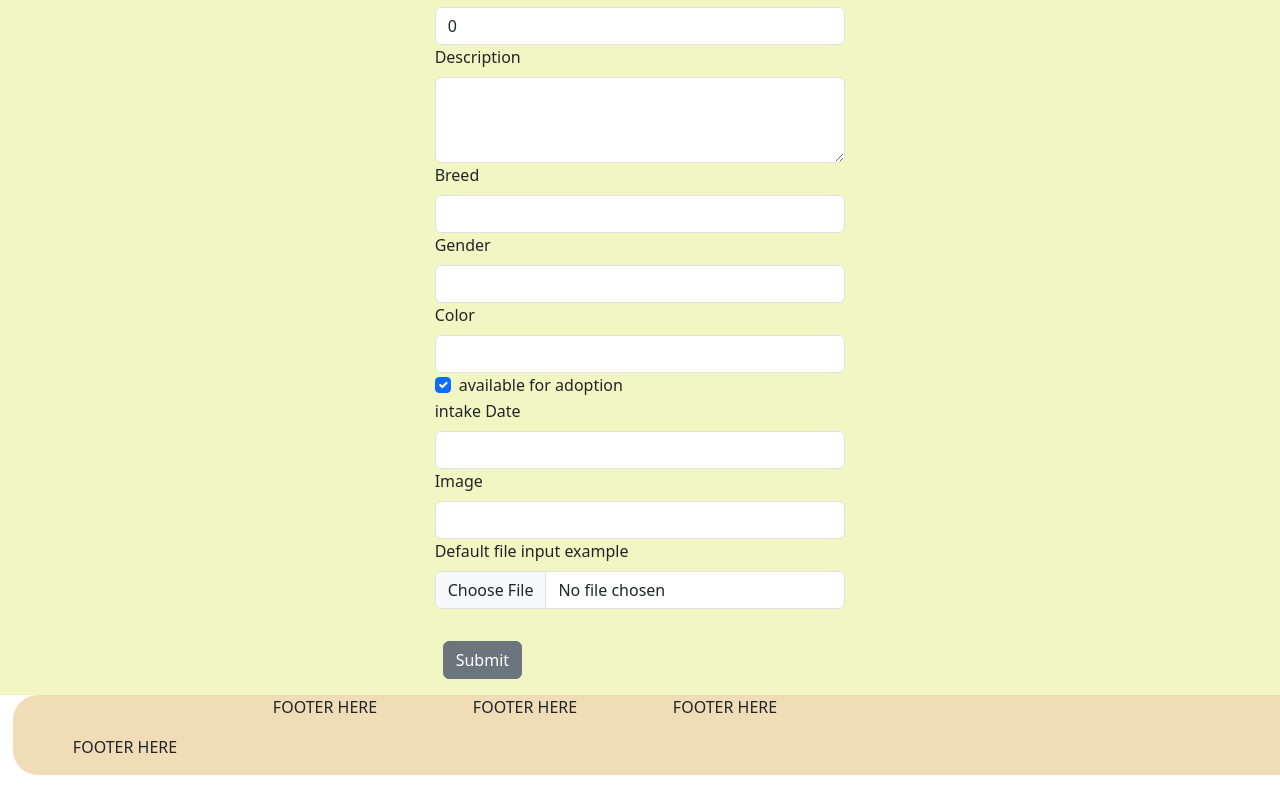
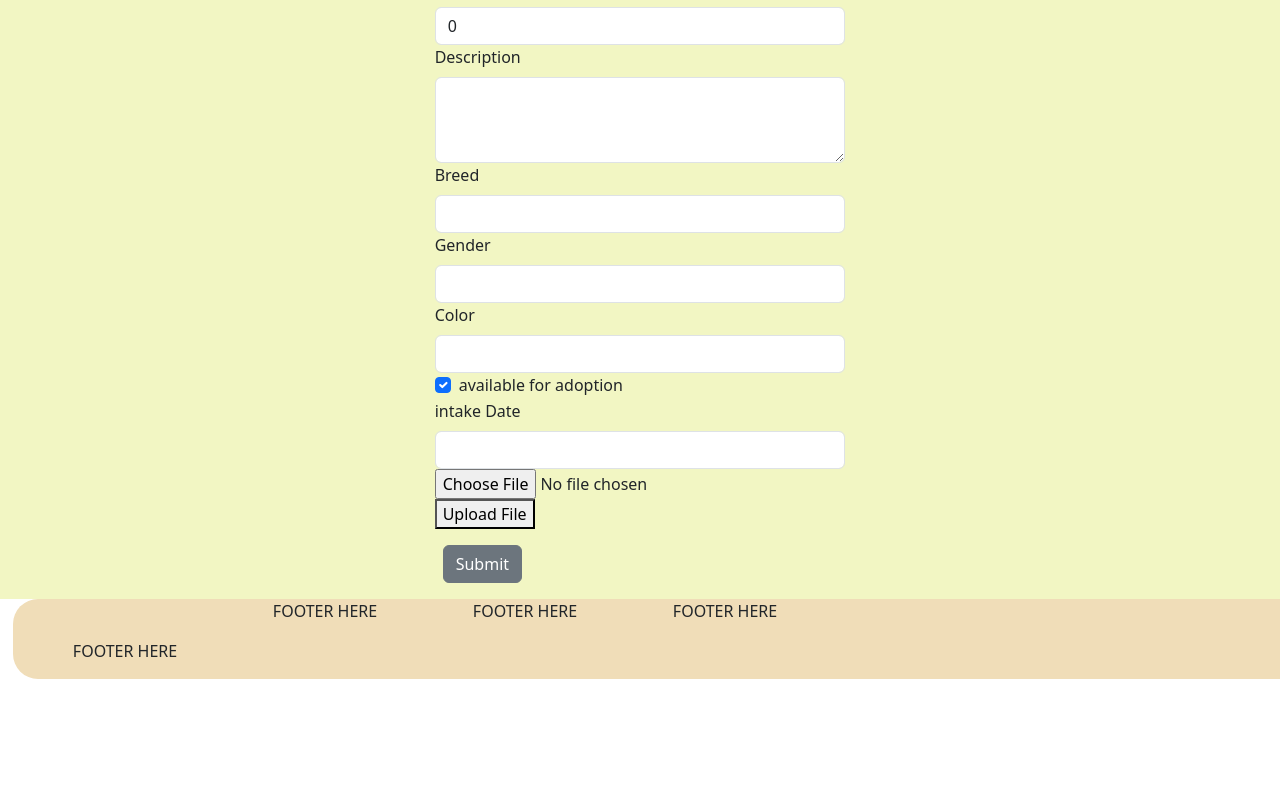
Before and after one commit to michlovin/adopt-me, a React (Create React App) app: page /adminintake in a window 1280 px wide. Shown: the part 978-1778 px from the top of the page. After the commit the page ends 1682 px from the top, so only its background shows below. Built offline with nearby package versions, Linux system fonts and the light colour scheme; no server answers; the database is empty.

Commit message:
uploading image

```diff
--- a/src/components/AdminPetForm.tsx
+++ b/src/components/AdminPetForm.tsx
@@ -16,10 +16,11 @@ import {
   doc,
   getDoc,
 } from "firebase/firestore";
-import { database } from "../FireBase/FirebaseProvider";
+import { database, storage } from "../FireBase/FirebaseProvider";
 import { PetList } from "./PetList";
 import { TextCard } from "./TextCard";
 import "./css/adminpetform.css";
+import { ref, uploadBytes } from "firebase/storage";
 
 interface AdminPetProps {
   edit: boolean;
@@ -44,7 +45,9 @@ export function AdminPetForm(props: AdminPetProps) {
     color: "",
     availability: true,
     intakeDate: "",
+    formFile: "",
   });
+  const [fileUpload, setFileUpload] = useState<File | null>(null);
 
   //handles the changes to the form through destructing
   const handleChange = (e: React.ChangeEvent<HTMLInputElement>) => {
@@ -82,6 +85,7 @@ export function AdminPetForm(props: AdminPetProps) {
       color: "",
       availability: true,
       intakeDate: "",
+      formFile: null,
     });
   }
 
@@ -104,6 +108,7 @@ export function AdminPetForm(props: AdminPetProps) {
             color: pet.color,
             availability: pet.availability,
             intakeDate: pet.intakeDate,
+            formFile: pet.formFile,
           });
         } else {
           console.log("No such document!");
@@ -114,6 +119,16 @@ export function AdminPetForm(props: AdminPetProps) {
       getPet();
     }
   }, [id]);
+
+  const uploadFile = async () => {
+    if (!fileUpload) return;
+    const filesFolderRef = ref(storage, `projectFiles/${fileUpload.name}`);
+    try {
+      await uploadBytes(filesFolderRef, fileUpload);
+    } catch (err) {
+      console.error(err);
+    }
+  };
 
   function onSubmit(e: any) {
     e.preventDefault();
@@ -240,7 +255,7 @@ export function AdminPetForm(props: AdminPetProps) {
                   />
                 </Form.Group>
 
-                <Form.Group controlId="image">
+                {/* <Form.Group controlId="image">
                   <Form.Label>Image</Form.Label>
                   <Form.Control
                     type="text"
@@ -248,12 +263,26 @@ export function AdminPetForm(props: AdminPetProps) {
                     value={formValues.image}
                     onChange={handleChange}
                   />
-                </Form.Group>
+                </Form.Group> */}
 
-                <Form.Group controlId="formFile" className="mb-3">
+                {/* <Form.Group controlId="formFile" className="mb-3">
                   <Form.Label>Default file input example</Form.Label>
-                  <Form.Control type="file" />
-                </Form.Group>
+                  <Form.Control
+                    type="file"
+                    value={formValues.formFile}
+                    onChange={(event) => setFileUpload(event?.target.files[0])}
+                    // onChange={handleChange}
+                  />
+                </Form.Group> */}
+
+                <div>
+                  <input
+                    type="file"
+                    onChange={(e) => setFileUpload(e.target.files[0])}
+                  />
+                  <button onClick={uploadFile}> Upload File </button>
+                </div>
+
                 <Button onClick={onSubmit} variant="secondary" type="submit">
                   Submit
                 </Button>
--- a/src/models/AdminForm.ts
+++ b/src/models/AdminForm.ts
@@ -1,4 +1,5 @@
 export interface AdminForm {
+  formFile: string | number | string[] | undefined | null;
   name: string;
   species: string;
   age: number;
--- a/src/services/adopteeadminService.ts
+++ b/src/services/adopteeadminService.ts
@@ -12,7 +12,7 @@ export const postAdopteeAdminService = async (
     let collectionRef = collection(database, "Adoptees");
     await addDoc(collectionRef, {
       ...formValues,
-      // userId: auth?.currentUser?.uid,
+      userId: auth?.currentUser?.uid,
     });
     console.log("Create pet success!");
   } catch (ex: any) {
```
